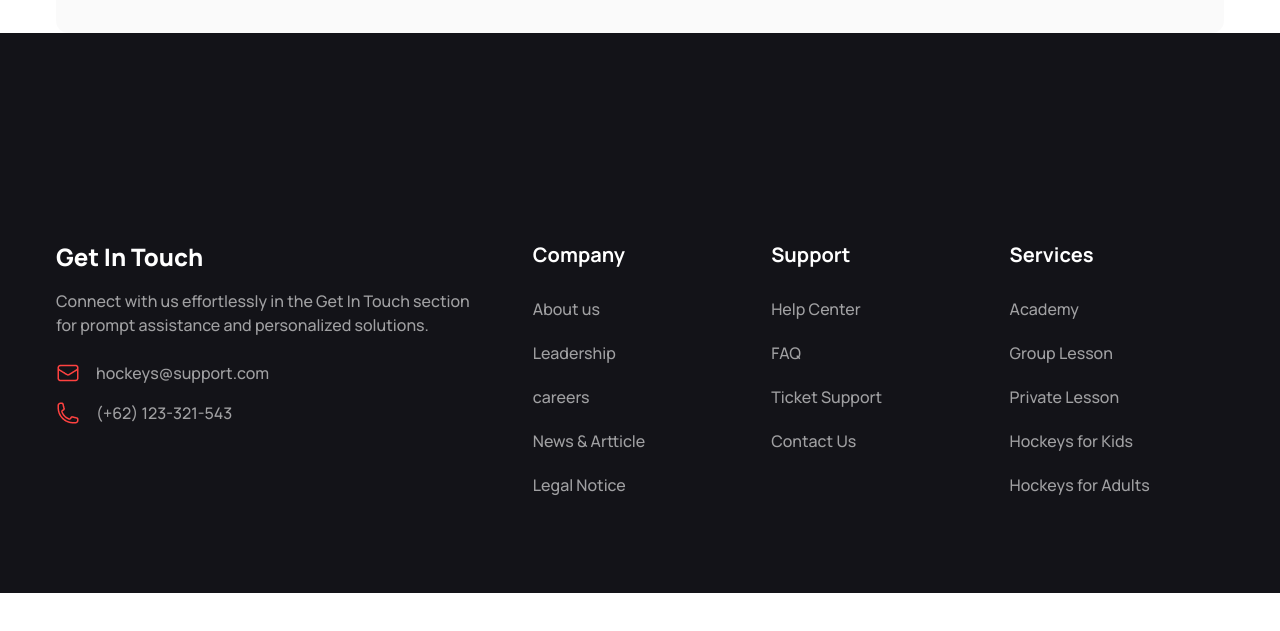
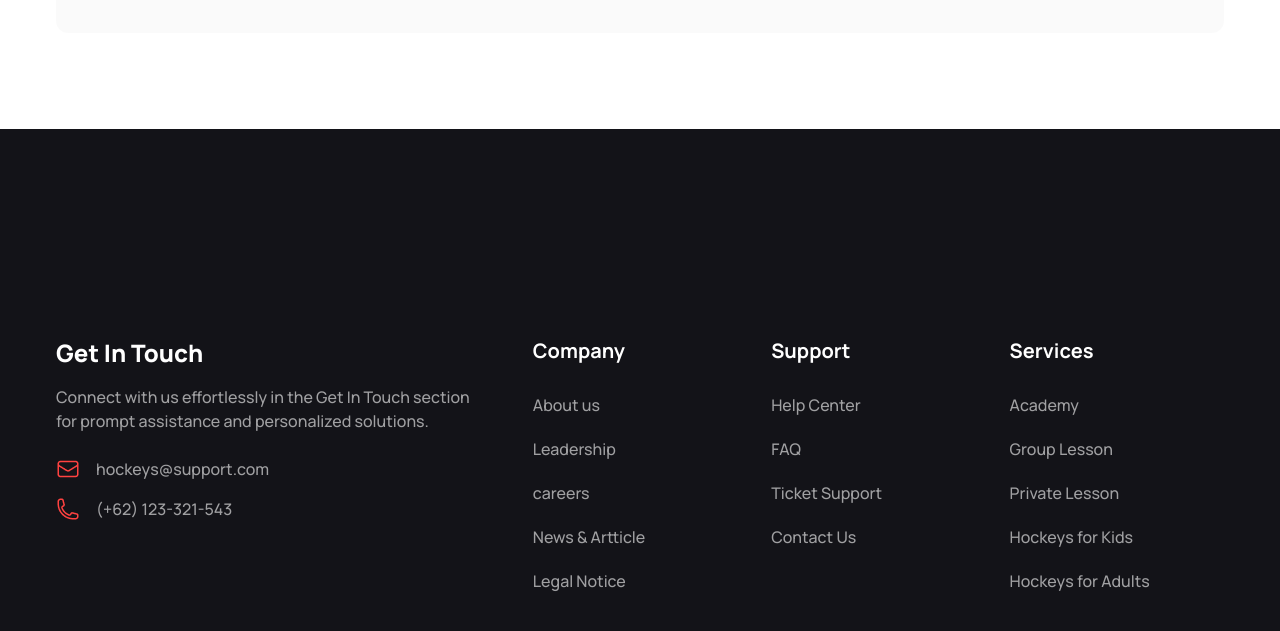
Before and after one commit to reduan32/HockeyFusion-B9A3, a plain HTML site: page index.html in a window 1280 px wide. Shown: the part 5663-6294 px from the top of the page. Before the commit the page ends 6256 px from the top, so only its background shows below. Drawn offline with nearby package versions, Linux system fonts and the light colour scheme.

Commit message:
adde footers top margin

```diff
--- a/index.html
+++ b/index.html
@@ -631,7 +631,7 @@
 
   </main>
 
-  <footer class="bg-[#131318] max-w-screen-2xl mx-auto py-24">
+  <footer class="bg-[#131318] max-w-screen-2xl mx-auto py-24 mt-10 lg:mt-24">
 
     <div
       class=" max-w-7xl px-5 lg:px-14 mx-auto mt-10 lg:mt-28 text-[#FFFFFF99] font-medium grid grid-cols-2 lg:grid-cols-5 gap-6">
```
